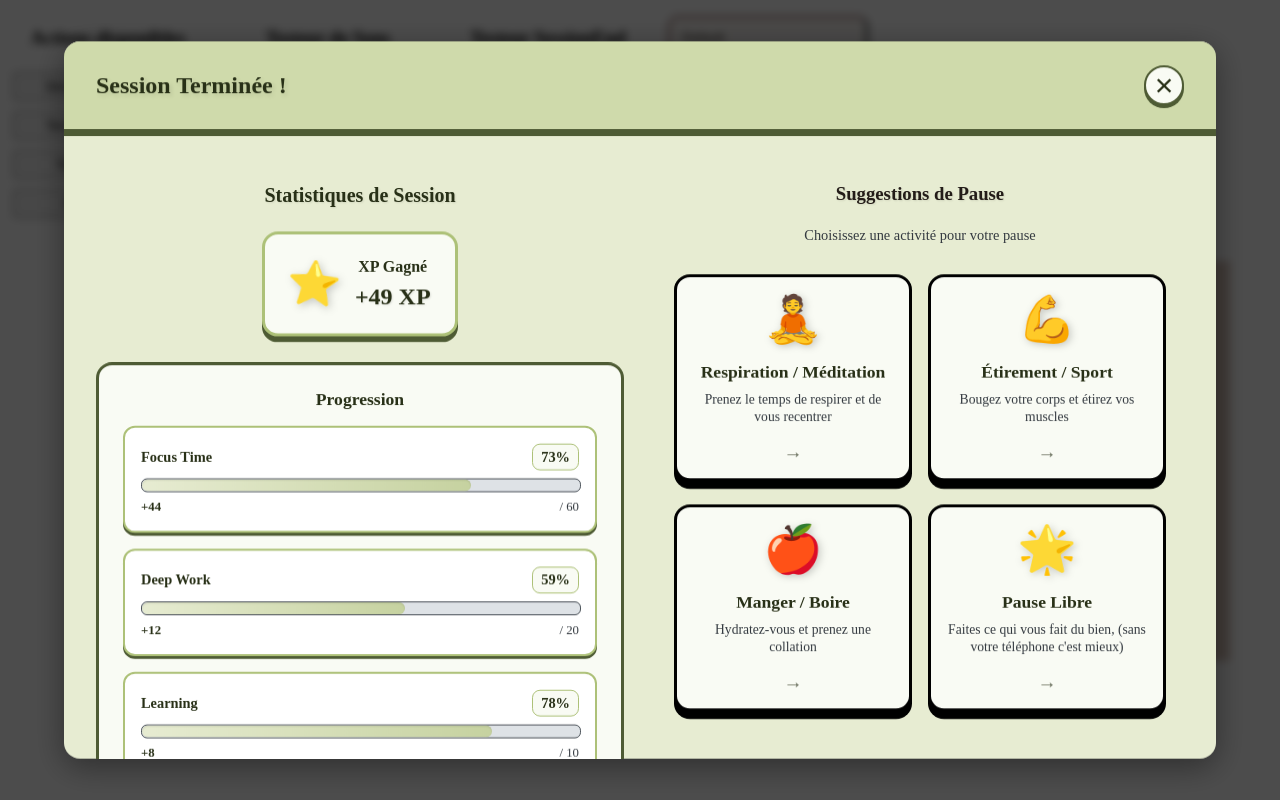
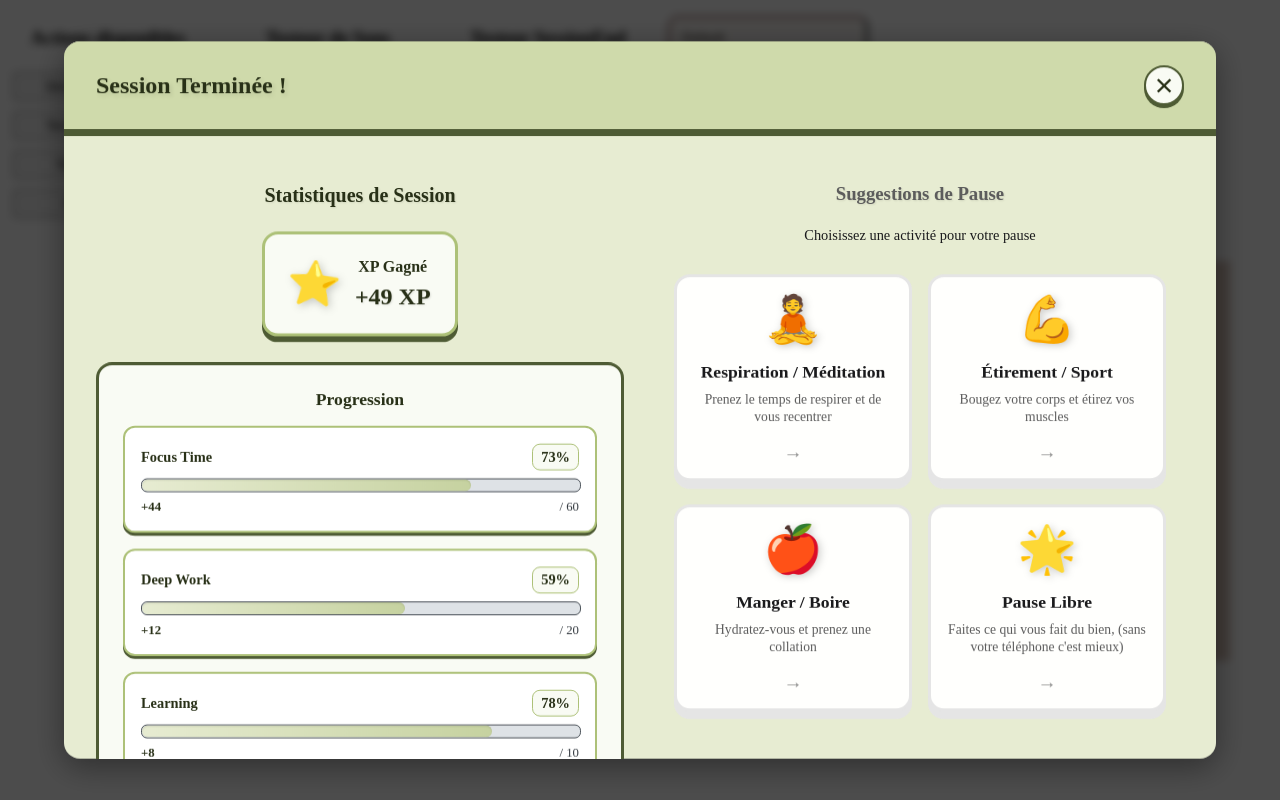
Before and after one commit to alexis-guerquin/component-sandbox, a React (Vite) app: page / in a window 1280 px wide. Both pictures are taken after a click on the button "Ouvrir SessionEnd". Built offline with nearby package versions, Linux system fonts and the light colour scheme; grey boxes are pictures that could not be loaded.

Commit message:
refactor with new theme feature

```diff
--- a/src/components/SessionEnd/BreakSuggestion/BreakCard/BreakCard.module.css
+++ b/src/components/SessionEnd/BreakSuggestion/BreakCard/BreakCard.module.css
@@ -17,8 +17,6 @@
 
 .cardContent {
   position: relative;
-  /* z-index: 2; */
-  background: var(--common-white);
   border-radius: 1rem;
   padding: 1em;
   display: flex;
@@ -33,12 +31,23 @@
   border: 3px solid;
   box-shadow: 0 8px 0 0;
   transition: all 0.2s ease;
-  background-color: var(--secondary-bg-lightest);
+  background-color: var(--var-background);
+  color: var(--var-border);
 }
 
 .card:hover .cardContent {
   box-shadow: 0 12px 0 0;
-  background-color: var(--common-white);
+  background-color: var(--var-primary-button-bg);
+}
+.card:hover .cardContent .title {
+  color: var(--var-primary-button-text);
+}
+.card:hover .cardContent .arrow {
+  color: var(--var-primary-button-text);
+}
+
+.card:hover .cardContent .description {
+  color: var(--var-primary-button-text2);
 }
 
 .card:active .cardContent {
@@ -70,14 +79,14 @@
   margin: 0 0 clamp(0.25rem, 1vw, 0.5rem) 0;
   font-size: clamp(0.9rem, 2.5vw, 1.1rem);
   font-weight: bold;
-  color: var(--secondary-text-dark);
+  color: var(--var-text-primary);
   line-height: 1.2;
 }
 
 .description {
   margin: 0;
   font-size: clamp(0.75rem, 2vw, 0.85rem);
-  color: var(--gray-text);
+  color: var(--var-text-secondary);
   line-height: 1.4;
   overflow-wrap: break-word;
   word-wrap: break-word;
@@ -98,7 +107,7 @@
 .arrow {
   font-size: clamp(1rem, 3vw, 1.2rem);
   font-weight: bold;
-  color: var(--secondary-text-dark);
+  color: var(--var-text-secondary);
 }
 
 @keyframes float {
--- a/src/components/SessionEnd/BreakSuggestion/BreakSuggestion.module.css
+++ b/src/components/SessionEnd/BreakSuggestion/BreakSuggestion.module.css
@@ -8,7 +8,7 @@
 }
 
 .sectionTitle {
-  color: var(--primary-text-dark);
+  color: var(--var-text-secondary);
   font-weight: bold;
   margin-bottom: 0.5rem;
   text-align: center;
@@ -16,7 +16,7 @@
 }
 
 .sectionDescription {
-  color: var(--gray-text);
+  color: var(--var-text-primary);
   text-align: center;
   margin-bottom: clamp(1rem, 3vw, 2rem);
   font-size: clamp(0.8rem, 2.5vw, 0.9rem);
```
